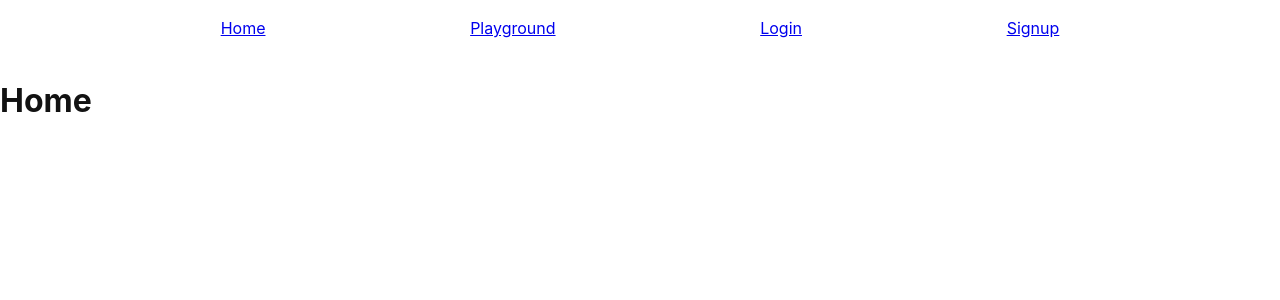
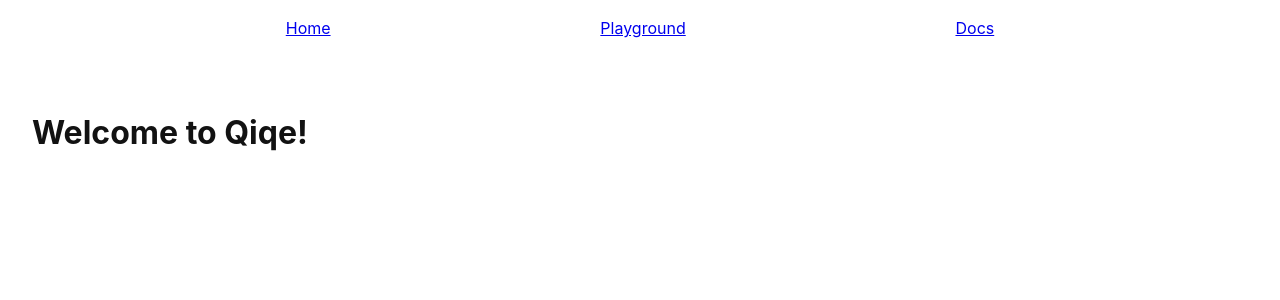
Before and after one commit to FabianVegaA/qiqe, a React (Create React App) app in the folder site/client/auth/: page / in a window 1280 px wide. Shown: the top 300 px of the page. Built offline with nearby package versions, Linux system fonts and the light colour scheme.

Commit message:
feat(site/client/auth): add doc page

```diff
--- a/site/client/auth/package.json
+++ b/site/client/auth/package.json
@@ -15,6 +15,7 @@
     "react": "^18.2.0",
     "react-ace": "^10.1.0",
     "react-dom": "^18.2.0",
+    "react-markdown": "^9.0.0",
     "react-router-dom": "^6.16.0",
     "react-scripts": "5.0.1",
     "typescript": "^4.9.5",
--- /dev/null
+++ b/site/client/auth/src/components/markdown.tsx
@@ -0,0 +1,25 @@
+import { useEffect, useState } from "react";
+import ReactMarkdown from "react-markdown";
+
+export default function MarkdownPage(props: {
+  source: string;
+  className?: string;
+}) {
+  const [markdown, setMarkdown] = useState("");
+  useEffect(() => {
+    fetch(props.source)
+      .then((res) => res.text())
+      .then((text) => setMarkdown(text))
+      .catch((err) => console.error(err));
+  }, [props.source]);
+
+  if (!markdown) {
+    return <div>Loading...</div>;
+  }
+
+  return (
+    <div className={props.className}>
+      <ReactMarkdown>{markdown}</ReactMarkdown>
+    </div>
+  );
+}
--- a/site/client/auth/src/components/navbar.tsx
+++ b/site/client/auth/src/components/navbar.tsx
@@ -5,8 +5,9 @@ export default function Navbar() {
     <div id="navbar">
       <Link to="/">Home</Link>
       <Link to="/playground">Playground</Link>
-      <Link to="/login">Login</Link>
-      <Link to="/signup">Signup</Link>
+      <Link to="/docs">Docs</Link>
+      {/* <Link to="/login">Login</Link>
+      <Link to="/signup">Signup</Link> */}
     </div>
   );
 }
--- a/site/client/auth/src/index.css
+++ b/site/client/auth/src/index.css
@@ -222,3 +222,53 @@ button:active {
   margin-top: 1rem;
   width: 100%;
 }
+
+.docs {
+  display: flex;
+  flex-direction: column;
+  align-items: baseline;
+  justify-content: left;
+  height: 100%;
+
+  padding: 2rem;
+}
+
+.docs > h1,
+h2,
+h3,
+h4 {
+  text-align: center;
+}
+
+.docs > p,
+blockquote {
+  text-align: left;
+}
+
+.docs > blockquote {
+  margin-left: 2rem;
+  background-color: #f5f5f5;
+  padding: 0.5rem;
+}
+
+.docs > pre {
+  background-color: #32324c;
+  color: #f5f5f5;
+  border-radius: 8px;
+  width: 100%;
+  padding: 0.5rem;
+}
+
+.docs > ul {
+  list-style: none;
+  padding: 0;
+  margin: 0;
+  background-color: #f5f5f5;
+  width: 100%;
+}
+
+.docs > ul > li {
+  padding: 0.5rem;
+  margin-left: 1rem;
+  font-size: 0.9rem;
+}
--- a/site/client/auth/src/lib/code-eval.ts
+++ b/site/client/auth/src/lib/code-eval.ts
@@ -1,25 +1,35 @@
 const prelude = `
 "use strict";
-const not = (a) => !a;
+// Basic
 const id = (a) => a;
+const constant = (a) => (_) => a;
+const flip = (f) => (a) => (b) => f(b)(a);
+// Comparison operators
 const eq = (a) => ((b) => (a === b));
 const neq = (a) => (b) => not(eq(a)(b));
-// Logical operators
-const and = (a) => (b) => a && b;
-const or = (a) => (b) => a || b;
 const lt = (a) => (b) => a < b;
 const gt = (a) => (b) => a > b;
 const leq = (a) => (b) => lt(a)(b) || eq(a)(b);
 const geq = (a) => (b) => gt(a)(b) || eq(a)(b);
+// Logical operators
+const not = (a) => !a;
+const and = (a) => (b) => a && b;
+const or = (a) => (b) => a || b;
 // Arithmetic operators
 const add = (a) => (b) => a + b;
 const sub = (a) => (b) => a - b;
 const mul = (a) => (b) => a * b;
 const div = (a) => (b) => a / b;
 const mod = (a) => (b) => a % b;
+const pow = (a) => (b) => a ** b;
+const sqrt = (a) => pow(a)(0.5);
+const abs = (a) => Math.abs(a);
+const succ = (a) => add(a)(1);
+const pred = (a) => sub(a)(1);
 // String operators
 const concat = (a) => (b) => a + b;
 const show = (a) => a.toString();
+const length = (a) => show(a).length;
 `;
 
 const runtime = (code: string): { stdout: string; stderr: string } => {
--- /dev/null
+++ b/site/client/auth/src/pages/docs.tsx
@@ -0,0 +1,7 @@
+import MarkdownPage from "../components/markdown";
+
+export default function Docs() {
+  const source =
+    "https://raw.githubusercontent.com/FabianVegaA/qiqe/main/doc/README.md";
+  return <MarkdownPage source={source} className="docs" />;
+}
--- a/site/client/auth/src/pages/home.tsx
+++ b/site/client/auth/src/pages/home.tsx
@@ -1,7 +1,7 @@
 export default function Home() {
   return (
-    <div>
-      <h1>Home</h1>
+    <div className="docs">
+      <h1>Welcome to Qiqe!</h1>
     </div>
   );
 }
```
Also changed, not shown: site/client/auth/src/index.tsx (+12 -8 lines), 2 other files (tests, documents, lock files or other folders).
